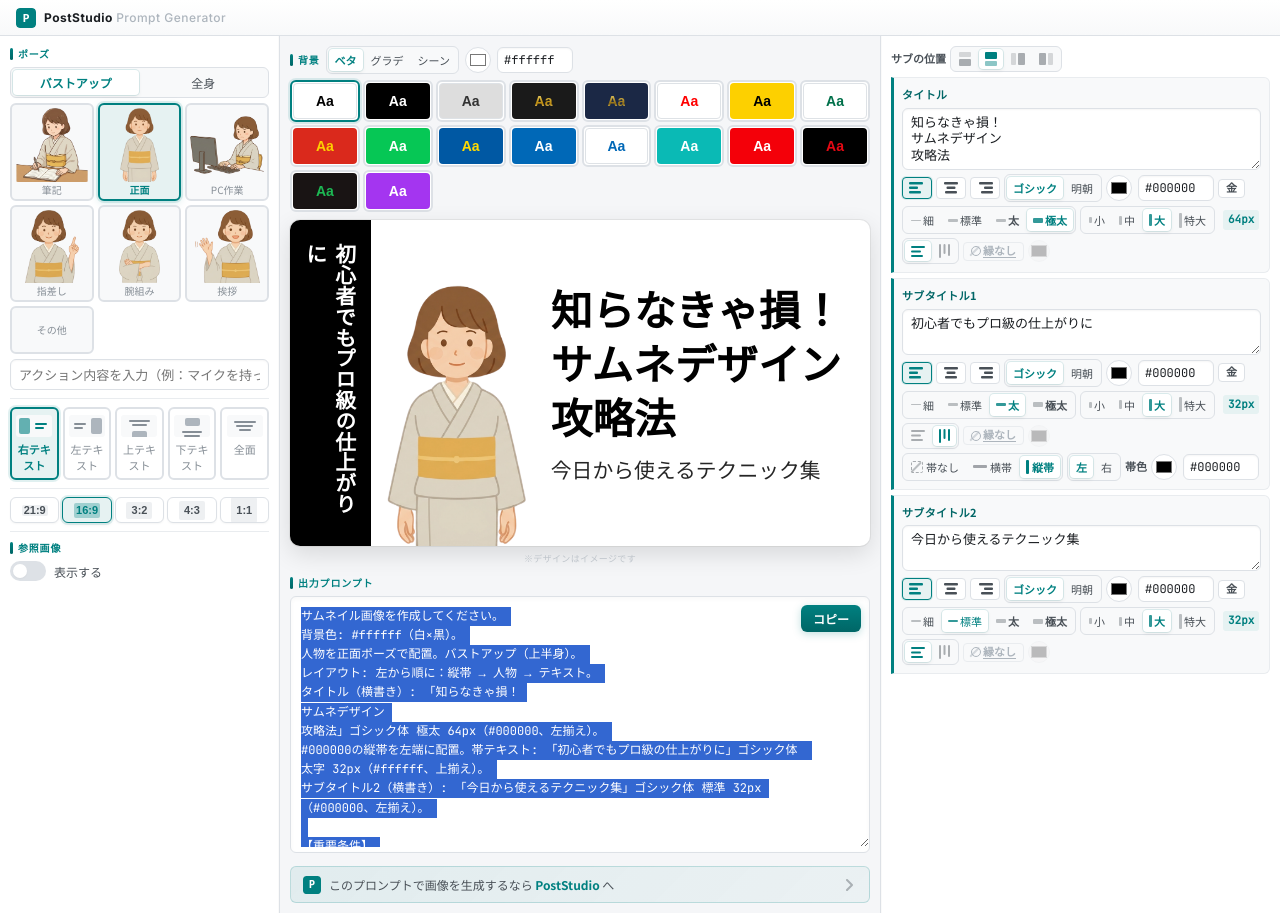
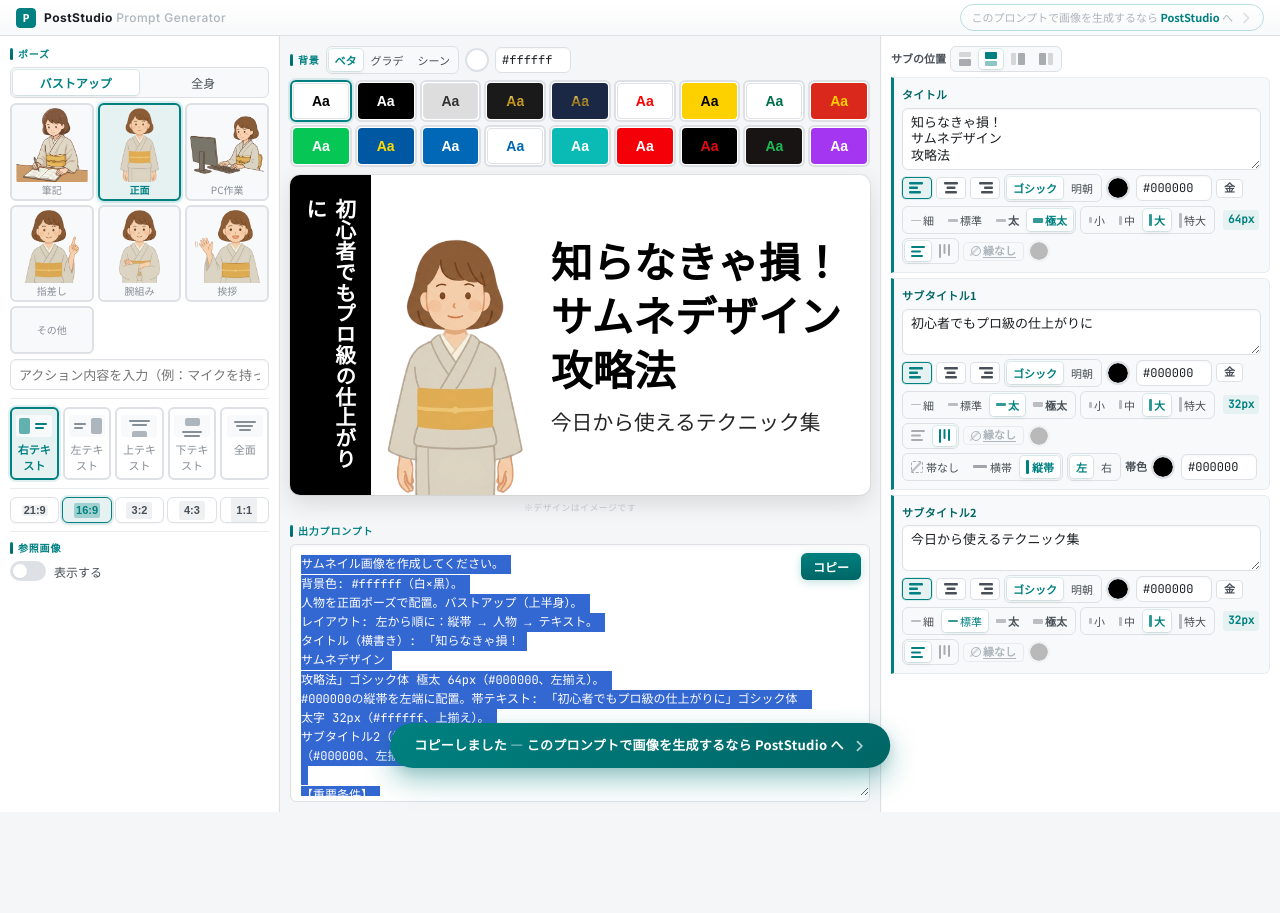
Before and after one commit to taracomom/PostStudioPromptGenerator, a plain HTML site: page index.html in a window 1280 px wide. Both pictures are taken after a click on the button "コピー". After the commit the page ends 812 px from the top, so only its background shows below. Drawn offline with Linux system fonts and the light colour scheme.

Commit message:
Move CTA to header, add toast CTA, smaller preview, 9-col presets, round color pickers
- CTA link moved from prompt output to header top-right
- Copy button shows toast with PostStudio CTA that auto-fades
- Preview max-height capped to ~21:9 proportions
- Color preset grid changed from 8 to 9 columns
- Color pickers now show solid fill circles (no inner rectangle)

Co-Authored-By: Claude Opus 4.6 <noreply@anthropic.com>

```diff
--- a/app.js
+++ b/app.js
@@ -286,10 +286,12 @@ function getImagePath(p, size) {
   const suffix = s === 'bust' ? '上半身' : '全身';
   return `assets/poses/${POSES[p].file}_${suffix}.png`;
 }
-function showToast(msg) {
-  toast.textContent = msg;
+let toastTimer = null;
+function showToast(msg, cta) {
+  toast.innerHTML = msg + (cta || '');
   toast.classList.add('show');
-  setTimeout(() => toast.classList.remove('show'), 2000);
+  clearTimeout(toastTimer);
+  toastTimer = setTimeout(() => toast.classList.remove('show'), 3500);
 }
 function setActive(container, sel, el) {
   container.querySelectorAll(sel).forEach(e => e.classList.remove('active'));
@@ -1047,14 +1049,15 @@ refRelDirGroup.addEventListener('click', e => {
   setActive(refRelDirGroup, '.toggle-btn', b); updateAll();
 });
 
+const ctaHtml = ' &mdash; このプロンプトで画像を生成するなら PostStudio へ <svg class="toast-arrow" width="14" height="14" viewBox="0 0 16 16" fill="none"><path d="M6 3l5 5-5 5" stroke="white" stroke-width="2" stroke-linecap="round" stroke-linejoin="round"/></svg>';
 copyBtn.addEventListener('click', async () => {
   try {
     await navigator.clipboard.writeText(promptOutput.value);
-    showToast('コピーしました');
+    showToast('コピーしました', ctaHtml);
   } catch {
     promptOutput.select();
     document.execCommand('copy');
-    showToast('コピーしました');
+    showToast('コピーしました', ctaHtml);
   }
 });
 
--- a/index.html
+++ b/index.html
@@ -21,6 +21,10 @@
         <svg width="20" height="20" viewBox="0 0 128 128"><rect width="128" height="128" rx="24" fill="#008080"/><text x="64" y="88" font-family="system-ui, sans-serif" font-size="72" font-weight="700" fill="white" text-anchor="middle">P</text></svg>
         <h1>PostStudio <span class="header-accent">Prompt Generator</span></h1>
       </div>
+      <a class="cta-poststudio" href="https://taracomom.github.io/PostStudio/" target="_blank">
+        <span>このプロンプトで画像を生成するなら <strong>PostStudio</strong> へ</span>
+        <svg class="cta-arrow" width="14" height="14" viewBox="0 0 16 16" fill="none"><path d="M6 3l5 5-5 5" stroke="currentColor" stroke-width="2" stroke-linecap="round" stroke-linejoin="round"/></svg>
+      </a>
     </header>
 
     <!-- Main 3-column layout -->
@@ -209,11 +213,6 @@
               <textarea class="prompt-output" id="promptOutput" rows="12"></textarea>
               <button class="btn-copy" id="copyBtn">コピー</button>
             </div>
-            <a class="cta-poststudio" href="https://taracomom.github.io/PostStudio/" target="_blank">
-              <svg width="18" height="18" viewBox="0 0 128 128"><rect width="128" height="128" rx="24" fill="#008080"/><text x="64" y="88" font-family="system-ui, sans-serif" font-size="72" font-weight="700" fill="white" text-anchor="middle">P</text></svg>
-              <span>このプロンプトで画像を生成するなら <strong>PostStudio</strong> へ</span>
-              <svg class="cta-arrow" width="16" height="16" viewBox="0 0 16 16" fill="none"><path d="M6 3l5 5-5 5" stroke="currentColor" stroke-width="2" stroke-linecap="round" stroke-linejoin="round"/></svg>
-            </a>
           </div>
         </div>
       </main>
@@ -390,7 +389,7 @@
   </div>
 
   <!-- Toast -->
-  <div id="toast" class="toast"></div>
+  <a id="toast" class="toast" href="https://taracomom.github.io/PostStudio/" target="_blank"></a>
 
   <script src="app.js"></script>
 </body>
--- a/style.css
+++ b/style.css
@@ -68,7 +68,7 @@ body {
   padding: 0 16px;
   display: flex;
   align-items: center;
-  justify-content: flex-start;
+  justify-content: space-between;
   border-bottom: 1px solid var(--border);
   background: linear-gradient(180deg, var(--bg-element) 0%, var(--bg-panel) 100%);
   flex-shrink: 0;
@@ -132,7 +132,7 @@ body {
 }
 #colorPresetGrid {
   display: grid;
-  grid-template-columns: repeat(8, 1fr);
+  grid-template-columns: repeat(9, 1fr);
   gap: 3px;
   width: 100%;
   flex-basis: 100%;
@@ -487,9 +487,23 @@ body {
   width: 22px;
   height: 22px;
   padding: 0;
-  border: 1px solid var(--border);
+  border: 2px solid var(--border);
   border-radius: 50%;
   cursor: pointer;
+  -webkit-appearance: none;
+  -moz-appearance: none;
+  appearance: none;
+}
+.stroke-color-picker::-webkit-color-swatch-wrapper {
+  padding: 0;
+}
+.stroke-color-picker::-webkit-color-swatch {
+  border: none;
+  border-radius: 50%;
+}
+.stroke-color-picker::-moz-color-swatch {
+  border: none;
+  border-radius: 50%;
 }
 .stroke-width-slider {
   width: 60px;
@@ -678,6 +692,7 @@ body {
 
 .preview-container {
   width: 100%;
+  max-height: 320px;
   position: relative;
   overflow: hidden;
   border-radius: var(--radius-md);
@@ -1082,32 +1097,27 @@ textarea.input-clean {
 .cta-poststudio {
   display: flex;
   align-items: center;
-  gap: 8px;
-  margin-top: 8px;
-  padding: 8px 12px;
-  background: linear-gradient(135deg, rgba(0,128,128,0.08), rgba(0,128,128,0.04));
-  border: 1px solid rgba(0,128,128,0.2);
-  border-radius: var(--radius-sm);
-  color: var(--text-secondary);
-  font-size: 12px;
+  gap: 6px;
+  padding: 4px 10px;
+  background: transparent;
+  border: 1px solid rgba(0,128,128,0.25);
+  border-radius: 20px;
+  color: var(--text-muted);
+  font-size: 11px;
   text-decoration: none;
   transition: all var(--transition-fast);
+  white-space: nowrap;
 }
 .cta-poststudio:hover {
-  background: linear-gradient(135deg, rgba(0,128,128,0.14), rgba(0,128,128,0.08));
+  background: rgba(0,128,128,0.08);
   border-color: var(--accent-primary);
   color: var(--accent-primary);
-}
-.cta-poststudio svg:first-child {
-  flex-shrink: 0;
-  border-radius: 3px;
 }
 .cta-poststudio strong {
   color: var(--accent-primary);
   font-weight: 700;
 }
 .cta-arrow {
-  margin-left: auto;
   flex-shrink: 0;
   opacity: 0.4;
   transition: opacity var(--transition-fast), transform var(--transition-fast);
@@ -1403,14 +1413,28 @@ textarea.input-clean {
 }
 
 .color-input-wrap input[type="color"] {
-  width: 26px;
-  height: 26px;
-  border: 1px solid var(--border);
+  width: 24px;
+  height: 24px;
+  border: 2px solid var(--border);
   border-radius: 50%;
   cursor: pointer;
-  padding: 2px;
-  background: var(--bg-element);
+  padding: 0;
+  background: none;
   transition: border-color var(--transition-fast);
+  -webkit-appearance: none;
+  -moz-appearance: none;
+  appearance: none;
+}
+.color-input-wrap input[type="color"]::-webkit-color-swatch-wrapper {
+  padding: 0;
+}
+.color-input-wrap input[type="color"]::-webkit-color-swatch {
+  border: none;
+  border-radius: 50%;
+}
+.color-input-wrap input[type="color"]::-moz-color-swatch {
+  border: none;
+  border-radius: 50%;
 }
 
 .color-input-wrap input[type="color"]:hover {
@@ -1440,21 +1464,39 @@ textarea.input-clean {
   transform: translateX(-50%) translateY(16px) scale(0.95);
   background: linear-gradient(135deg, var(--accent-primary) 0%, var(--accent-dark) 100%);
   color: #ffffff;
-  padding: 14px 28px;
+  padding: 12px 24px;
   border-radius: 28px;
   font-size: 13px;
-  font-weight: 700;
+  font-weight: 600;
   letter-spacing: 0.02em;
   box-shadow: 0 12px 28px rgba(0, 128, 128, 0.4), 0 4px 12px rgba(0, 0, 0, 0.1);
   opacity: 0;
   pointer-events: none;
   transition: all var(--transition-spring);
   z-index: 2000;
+  display: flex;
+  align-items: center;
+  gap: 8px;
+  white-space: nowrap;
+  text-decoration: none;
 }
 
 .toast.show {
   opacity: 1;
+  pointer-events: auto;
   transform: translateX(-50%) translateY(0) scale(1);
+}
+
+.toast:hover {
+  filter: brightness(1.1);
+}
+
+.toast .toast-arrow {
+  opacity: 0.7;
+  transition: transform var(--transition-fast);
+}
+.toast:hover .toast-arrow {
+  transform: translateX(3px);
 }
 
 /* === Visual indicator icons === */
```
